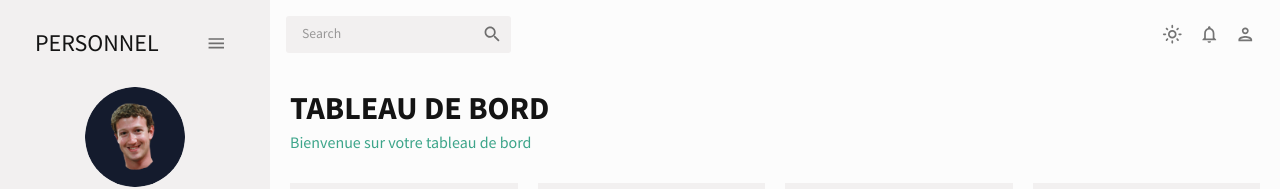
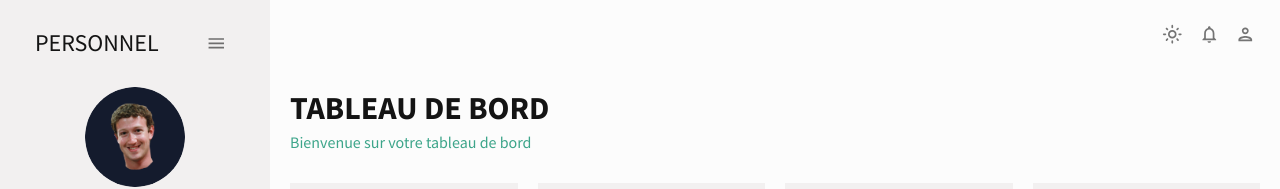
Before and after one commit to abdelboulgha/Urban_Issue_Reporter, a React (Create React App) app in the folder react-admin-dashboard-master/: page / in a window 1280 px wide. Shown: the top 189 px of the page. Built offline with nearby package versions, Linux system fonts and the light colour scheme; no server answers; sample sign-in values are in the browser's storage.

Commit message:
search mchat

```diff
--- a/react-admin-dashboard-master/src/scenes/global/Topbar.jsx
+++ b/react-admin-dashboard-master/src/scenes/global/Topbar.jsx
@@ -87,10 +87,10 @@ const Topbar = () => {
         backgroundColor={colors.primary[400]}
         borderRadius="3px"
       >
-        <InputBase sx={{ ml: 2, flex: 1 }} placeholder="Search" />
-        <IconButton type="button" sx={{ p: 1 }}>
-          <SearchIcon />
-        </IconButton>
+        {/* <InputBase sx={{ ml: 2, flex: 1 }} placeholder="Search" /> */}
+        {/* <IconButton type="button" sx={{ p: 1 }}> */}
+          {/* <SearchIcon />
+        </IconButton> */}
       </Box>
 
       {/* ICONS */}
```
